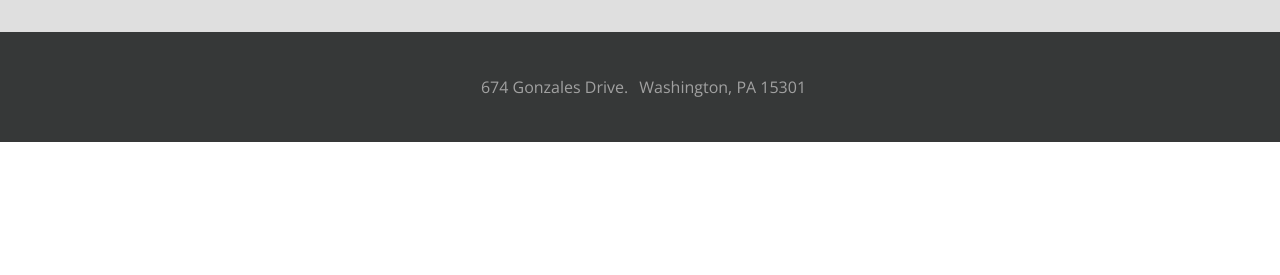
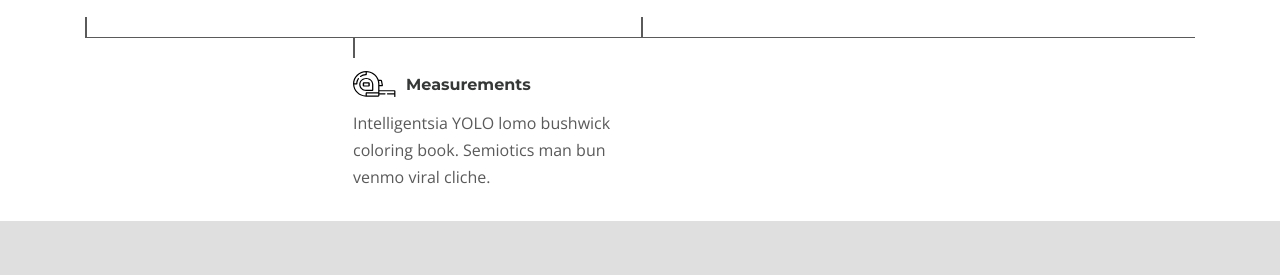
Before and after one commit to SaveDev92/furniture_collection, a website: page app/index.html in a window 1280 px wide. Shown: the part 2645-2920 px from the top of the page. Before the commit the page ends 2787 px from the top, so only its background shows below. Drawn offline with nearby package versions, Linux system fonts and the light colour scheme.

Commit message:
add block how-work(icon,title,text,line,grid)

```diff
--- a/app/index.html
+++ b/app/index.html
@@ -13,7 +13,7 @@
 </head>
 
 <body>
-
+<!-- menu, logo, btn -->
   <header class="header">
     <div class="container">
       <div class="header__inner">
@@ -42,7 +42,7 @@
 
 
     <main class="main">
-
+    <!-- slick-slider -->
       <section class="top">
         <div class="top__inner">
           <div class="top__slider">
@@ -82,7 +82,7 @@
           </div>
         </div>
       </section>
-
+<!-- title info img -->
       <section class="about">
         <div class="about__inner">
           <div class="about__info">
@@ -101,23 +101,59 @@
           </div>
         </div>
       </section>
-
+<!-- bg-img info -->
       <section class="banner">
         <div class="container">
           <div class="banner__info">
             <h3 class="banner__info-title">Aesthetic <br>
               ethical drinking</h3>
             <div class="banner__info-line"></div>
-            <p class="banner__info-text">Deep v you probably haven't heard of them banh mi synth actually affogato. Artlyft ethical the one drinking vinegar austint.
+            <p class="banner__info-text">Deep v you probably haven't heard of them banh mi synth actually affogato.
+              Artlyft ethical the one drinking vinegar austint.
             </p>
           </div>
         </div>
       </section>
+<!-- icon,title,text,line, grid -->
+      <section class="how-work">
+        <div class="container">
+          <h3 class="how-work__title">How it works</h3>
+          <div class="how-work__inner">
+            <div class="how-work__list">
+              <div class="how-work__item">
+                <div class="how-work__item-wrap">
+                  <img class="how-work__item-icon" src="./images/how-work__icon.svg" alt="">
+                  <h6 class="how-work__item-title">Designer Consultation</h6></div>
+
+                <p class="how-work__item-text">Kinfolk scenester authentic craft beer truffaut irony intelligentsia YOLO
+                  lomo bushwick.</p>
+              </div>
+              <div class="how-work__item">
+                <div class="how-work__item-wrap">
+                  <img class="how-work__item-icon" src="./images/how-work__icon2.svg" alt="">
+                  <h6 class="how-work__item-title">Measurements</h6></div>
+                <p class="how-work__item-text">Intelligentsia YOLO lomo bushwick coloring book. Semiotics man bun venmo viral cliche.</p>
+              </div>
+              <div class="how-work__item">
+                <div class="how-work__item-wrap">
+                  <img class="how-work__item-icon" src="./images/how-work__icon3.svg" alt="">
+                  <h6 class="how-work__item-title">Production</h6></div>
+                <p class="how-work__item-text">Everyday carry actually neutra authentic kogi shabby chic.</p>
+              </div>
+            </div>
+            <div class="how-work__item-line"></div>
+          </div>
+        </div>
+      </section>
+
+
 
     </main>
 
 
-
+<!-- info(title, text, email, input, btn) -->
+<!-- social(facebook, inst, wats,youtube, pinteres) -->
+<!-- foot-menu -->
     <footer class="footer">
       <div class="footer__content">
         <div class="container">
--- a/app/scss/style.scss
+++ b/app/scss/style.scss
@@ -179,6 +179,91 @@
     }
 }
 
+.how-work {
+    &__title{
+    @extend %title-font;
+    font-size: 36px;
+    line-height: 51px;
+    text-align: center;
+    color: #363838;
+    margin-top: 79px;
+    }
+
+    &__inner{
+        position: relative;
+        width: 100%;
+    }
+
+    &__list{
+        min-height: 360px;
+        display: grid;
+        grid-template-columns: 268px 288px 446px;
+        margin-top: 39px;
+
+    }
+
+    &__item{
+        position: relative;
+        &::after{
+            content: '';
+            height: 20px;
+            width: 2px;
+            background-color: #5A5A5A;
+            position: absolute;
+            bottom: 51%;
+            left: 0;
+        }
+
+
+    }
+
+    &__item:nth-child(2){
+        height: 180px;
+        align-self : end;
+        position: relative;
+        padding-top: 30px;
+
+        &::after{
+            content: '';
+            height: 20px;
+            width: 2px;
+            background-color: #5A5A5A;
+            position: absolute;
+            top: -3px;
+            left: 0;
+        }
+
+    }
+
+    &__item-wrap{
+        display: flex;
+        align-items: center;
+        gap: 10px;
+        margin-bottom: 13px;
+    }
+
+    &__item-title{
+        @extend %title-font;
+        font-size: 16px;
+        line-height: 23px;
+        color: #363838;
+
+    }
+
+    &__item-line{
+        height: 1px;
+        width: 100%;
+        background-color: #5A5A5A;
+        position: absolute;
+        top: 49%;
+    }
+
+    &__item-text{
+        color: #5A5A5A;
+        margin-bottom: 108px;
+    }
+}
+
 ////////////////////////////////////////////////////////////////////////////////
 // info, social
 .footer {
```
Also changed, not shown: app/css/style.min.css, app/images/how-work__icon.svg (added), app/images/how-work__icon2.svg (added), app/images/how-work__icon3.svg (added).
